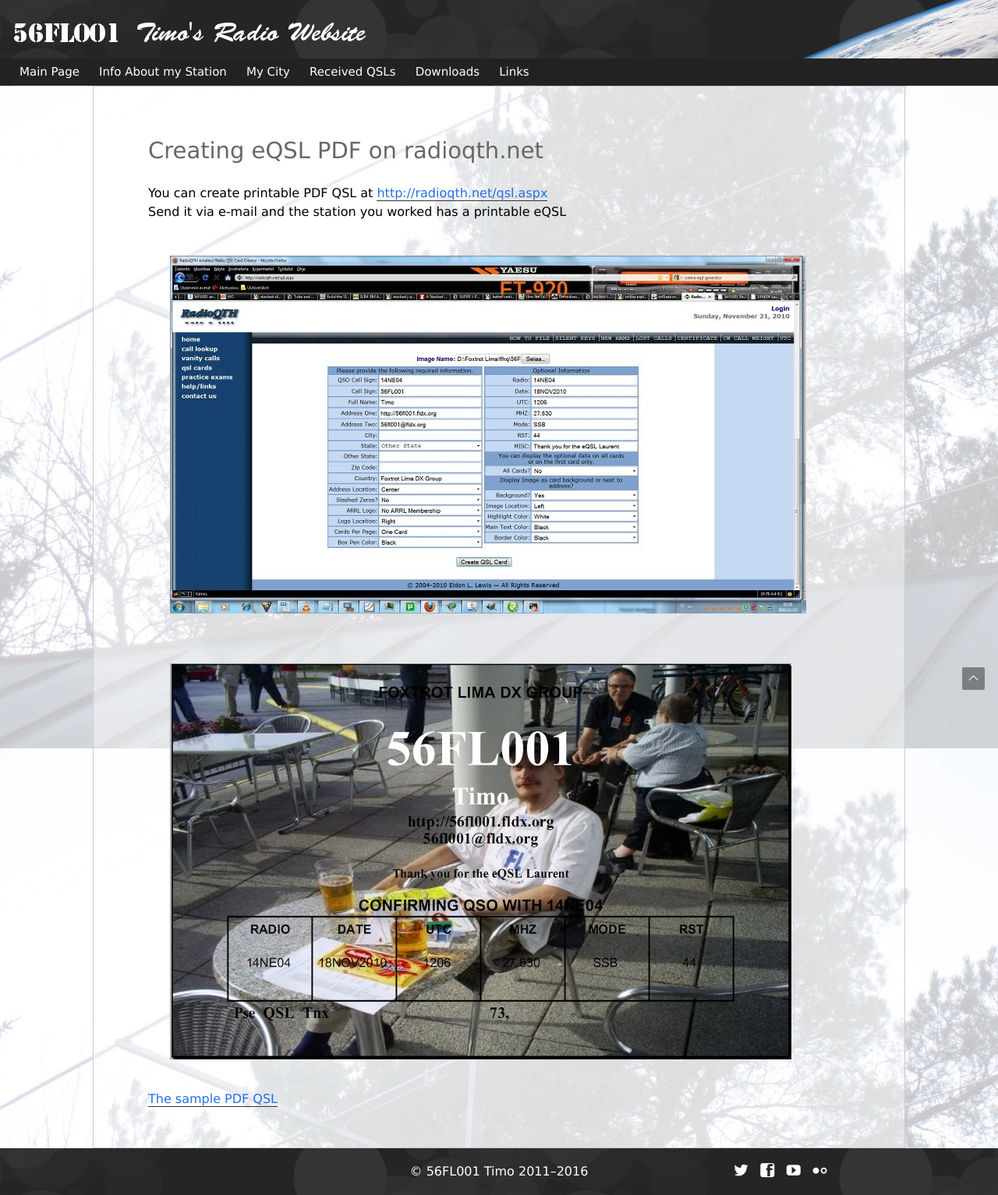
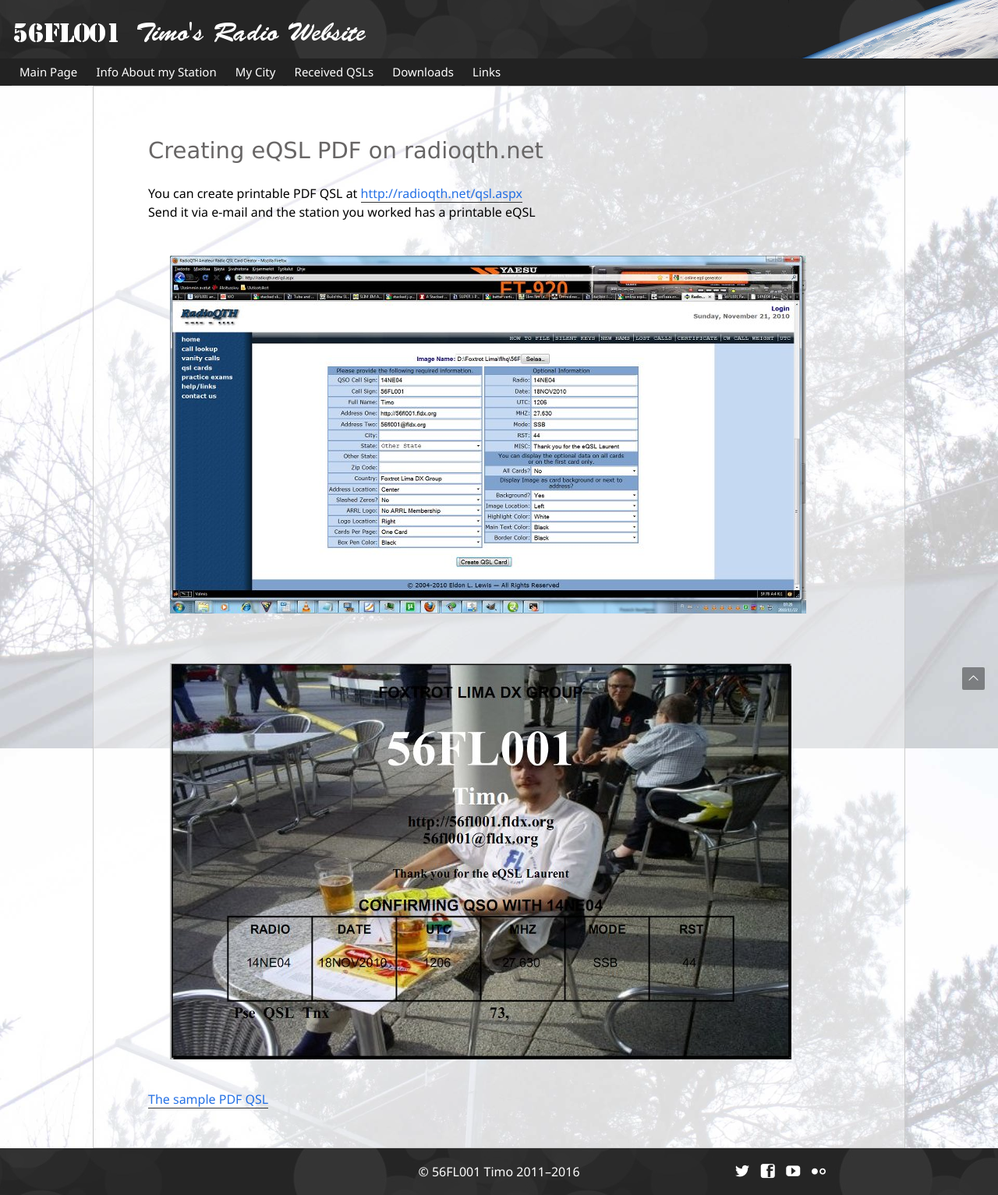
Before and after one commit to teear/56fl001.fldx.org, a Jekyll site: the page built from radioqth-qsl-creator.html, in a window 1280 px wide. Shown: the whole page at 78% size. Built offline with Jekyll 4.4.1, drawn with Linux system fonts in a browser that asks for light colours.

Commit message:
Changed the font stack for the html document

```diff
--- a/css/main.scss
+++ b/css/main.scss
@@ -22,7 +22,9 @@ $footer-height: 60px; /* Does not adjust the position of #to-top */
 img, iframe { max-width: 100%; }
 
 html, body {
-    font-family: "proxima-nova", Verdana, Arial, Helvetica, sans-serif;
+    font-family: "Proxima Nova Regular", "Segoe UI", Roboto, "Droid Sans", "Helvetica Neue", Arial, sans-serif;
+    font-style: normal;
+    font-weight: 400;
     font-size: 17px;
     line-height: 1.6;
     @media all and (max-width: 800px) {
```
